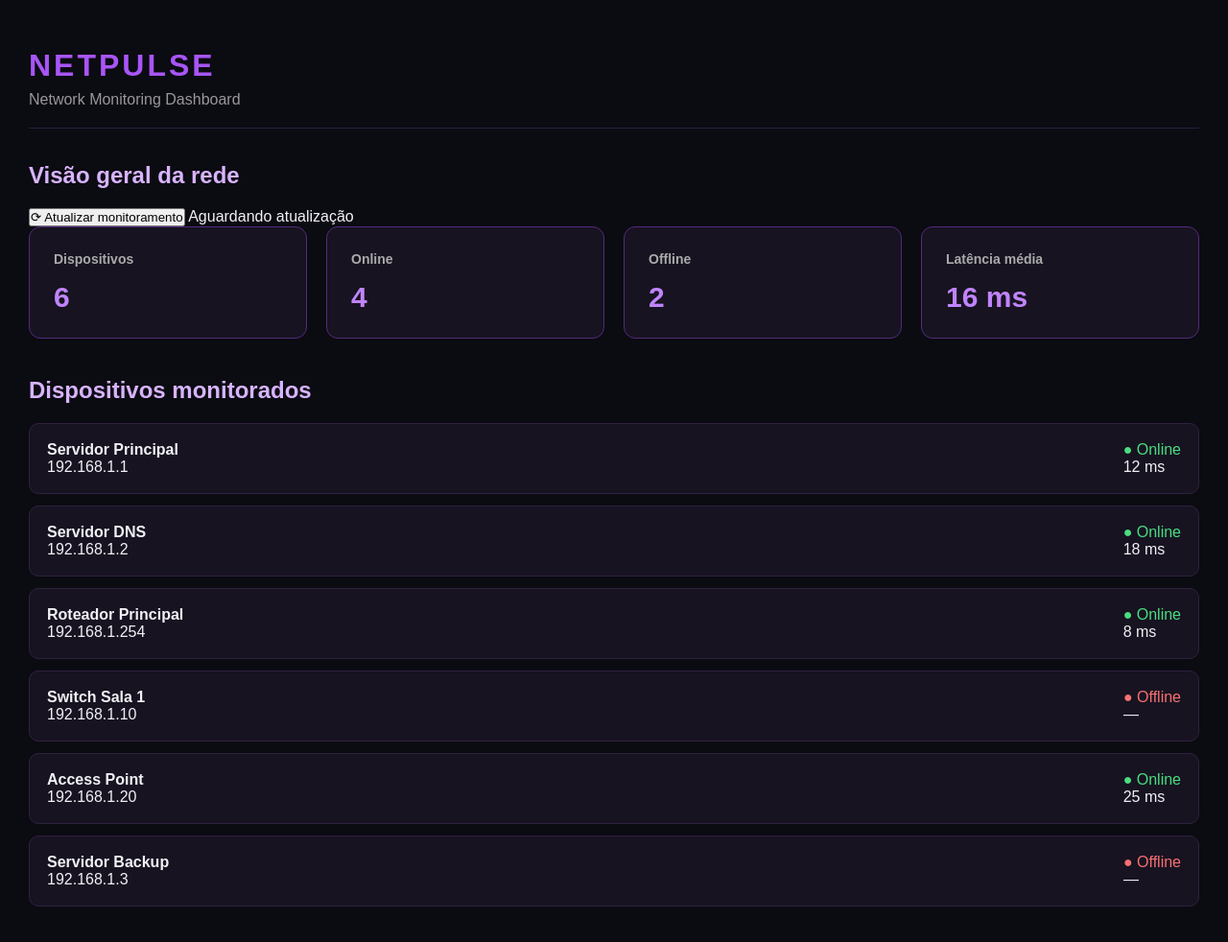
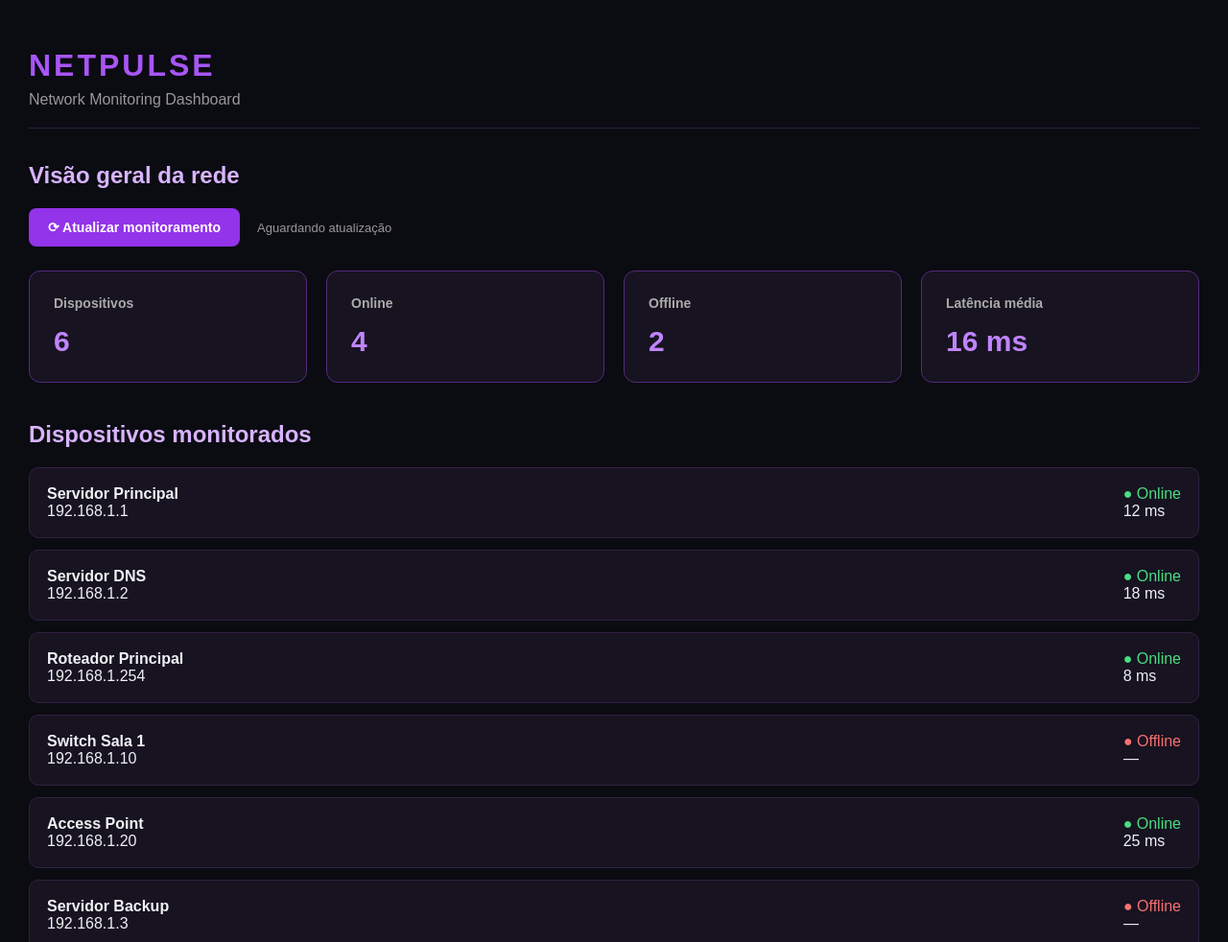
Before and after one commit to neskauz/netpulse-dashboard, a plain HTML site: page index.html in a window 1280 px wide. Shown: the top 982 px of the page at 96% size. Drawn offline with Linux system fonts and the light colour scheme.

Commit message:
Add styles for monitor controls and refresh button

```diff
--- a/style.css
+++ b/style.css
@@ -87,3 +87,34 @@ h2 {
         padding: 16px;
     }
 }
+
+
+.monitor-controls {
+    display: flex;
+    align-items: center;
+    gap: 18px;
+    margin-bottom: 25px;
+    flex-wrap: wrap;
+}
+
+#refresh-btn {
+    background: #9333ea;
+    color: white;
+    border: none;
+    border-radius: 8px;
+    padding: 12px 20px;
+    font-size: 14px;
+    font-weight: bold;
+    cursor: pointer;
+    transition: 0.2s;
+}
+
+#refresh-btn:hover {
+    background: #a855f7;
+    transform: translateY(-2px);
+}
+
+#last-update {
+    color: #999;
+    font-size: 13px;
+}
```
